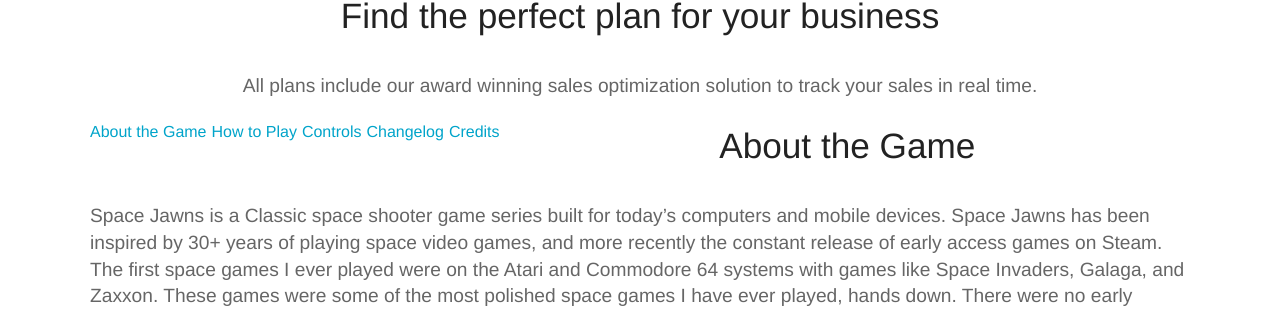
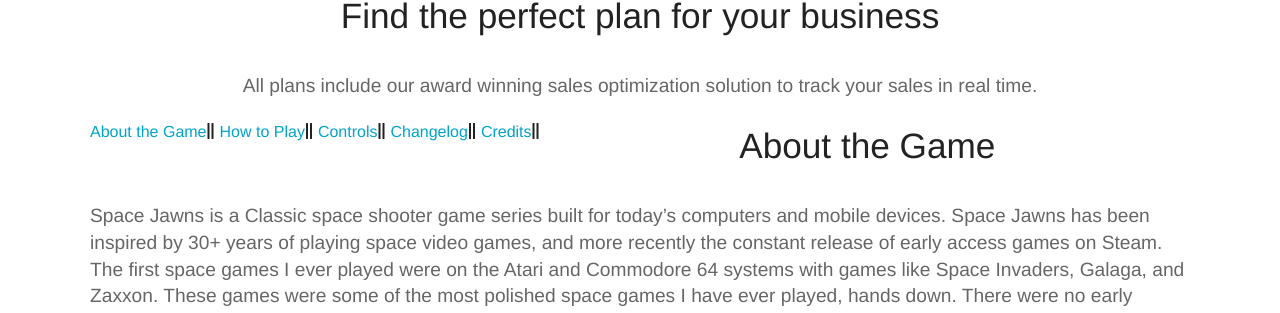
Before and after one commit to sk33lz/spacejawns, a Jekyll site: the page built from docs/pages/game.md, in a window 1280 px wide. Shown: the part 221-534 px from the top of the page. Built offline with Jekyll 4.4.1, drawn with Linux system fonts in a browser that asks for light colours; nearby versions of some CDN libraries.

Commit message:
Adding page menu style.

```diff
--- a/docs/pages/game.md
+++ b/docs/pages/game.md
@@ -18,11 +18,11 @@ faqs:
 
 <nav class="page-menu" role="navigation" aria-expanded="false" aria-label="Page menu">
   <ul>
-    <li><a href="/about">About the Game</a></li>
-    <li><a href="/game#how-to-play">How to Play</a></li>
-    <li><a href="/game#controls">Controls</a></li>
-    <li><a href="/game#changelog">Changelog</a></li>
-    <li><a href="/game#credits">Credits</a></li>
+    <li><a href="/about">About the Game</a><i class="fas fa-grip-lines-vertical"></i></li>
+    <li><a href="/game#how-to-play">How to Play</a><i class="fas fa-grip-lines-vertical"></i></li>
+    <li><a href="/game#controls">Controls</a><i class="fas fa-grip-lines-vertical"></i></li>
+    <li><a href="/game#changelog">Changelog</a><i class="fas fa-grip-lines-vertical"></i></li>
+    <li><a href="/game#credits">Credits</a><i class="fas fa-grip-lines-vertical"></i></li>
   </ul>
 </nav>
 
```
